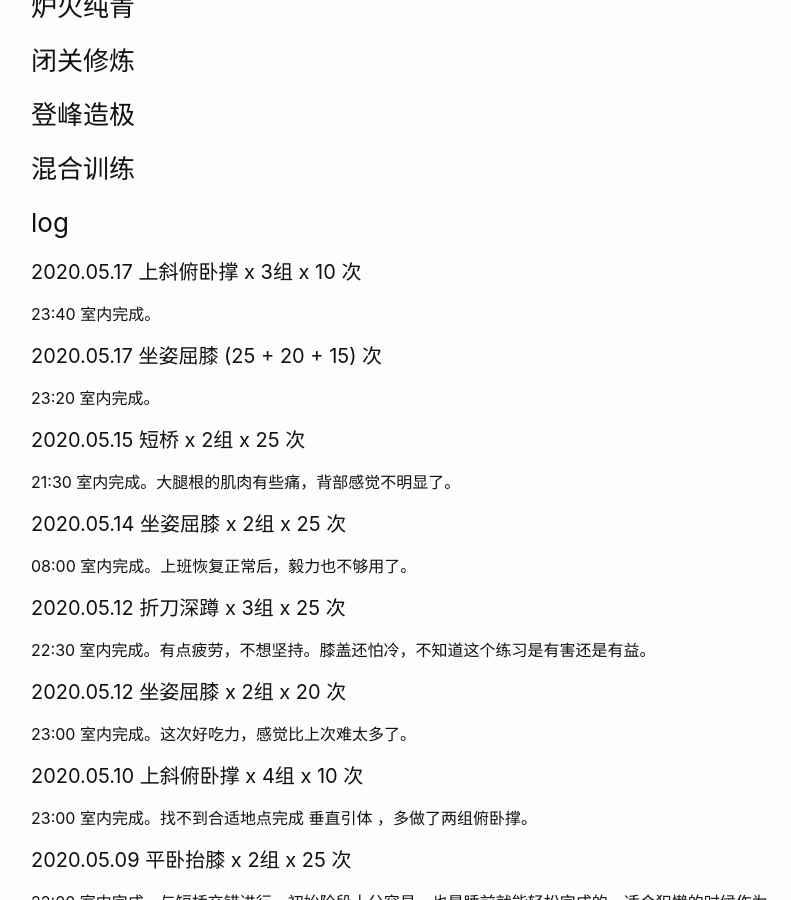
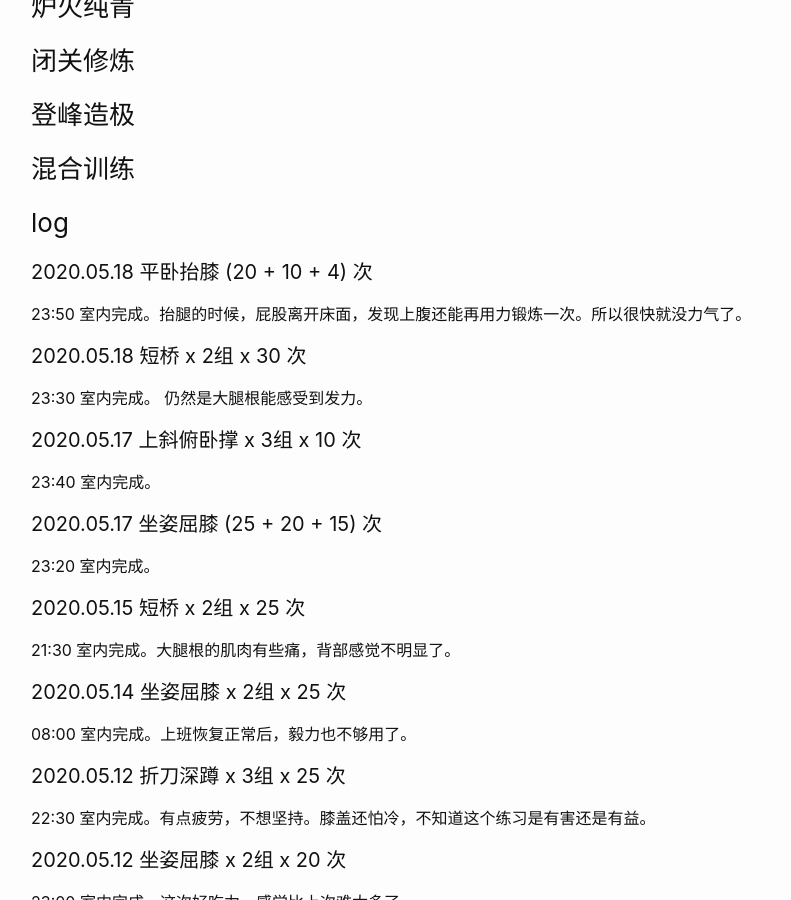
Before and after one commit to wangtiga/wangtiga.github.io, a Jekyll site: the page built from _previews/exercise.md, in a window 1280 px wide and 900 px high, scrolled down 653 px. Shown: the whole window, without its empty margins (239-1030 px from the left). Built offline with Jekyll 4.4.1, drawn with Linux system fonts in a browser that asks for light colours.

Commit message:
updated from tcloud

```diff
--- a/_previews/exercise.md
+++ b/_previews/exercise.md
@@ -29,6 +29,17 @@ tags:   todo
 
 
 ### log
+
+
+#### 2020.05.18 平卧抬膝 (20 + 10 + 4) 次
+
+23:50 室内完成。抬腿的时候，屁股离开床面，发现上腹还能再用力锻炼一次。所以很快就没力气了。
+
+#### 2020.05.18 短桥 x 2组 x 30 次
+
+23:30 室内完成。 仍然是大腿根能感受到发力。
+
+
 
 #### 2020.05.17 上斜俯卧撑 x 3组 x 10 次
 
```
Also changed, not shown: _previews/golang_sync_map.md (added, +58 -0 lines).
